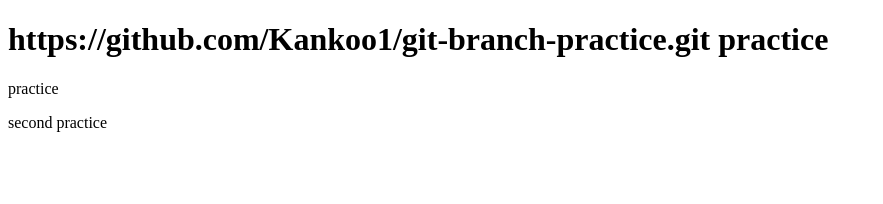
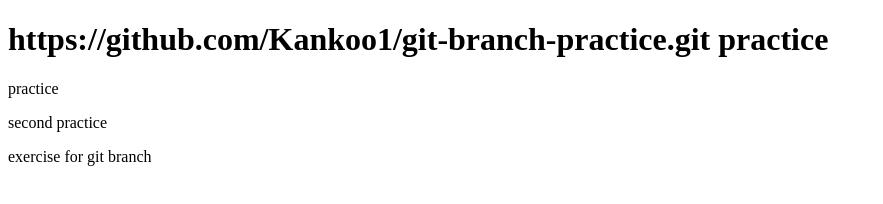
Before and after one commit to Kankoo1/git-branch-practice, a plain HTML site: page index.html in a window 1280 px wide. Shown: the whole page, without its empty margins (0-883 px from the left). Drawn offline with Linux system fonts and the light colour scheme.

Commit message:
modified html file commit

```diff
--- a/index.html
+++ b/index.html
@@ -11,5 +11,6 @@
     </h1>
     <p> practice </p>
     <p> second practice </p>
+    <P> exercise for git branch </P>
 </body>
 </html>
```
